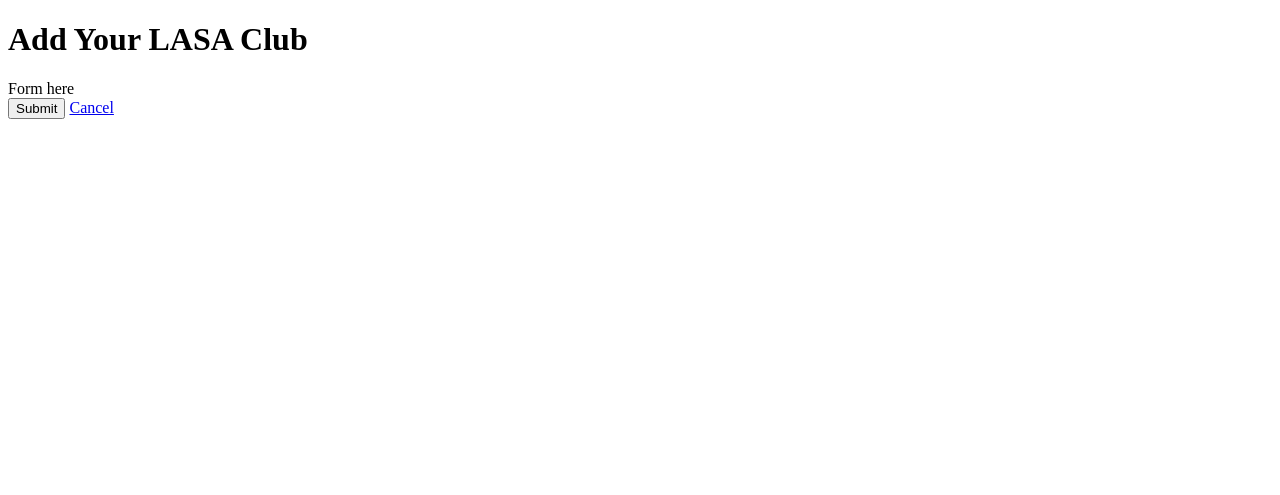
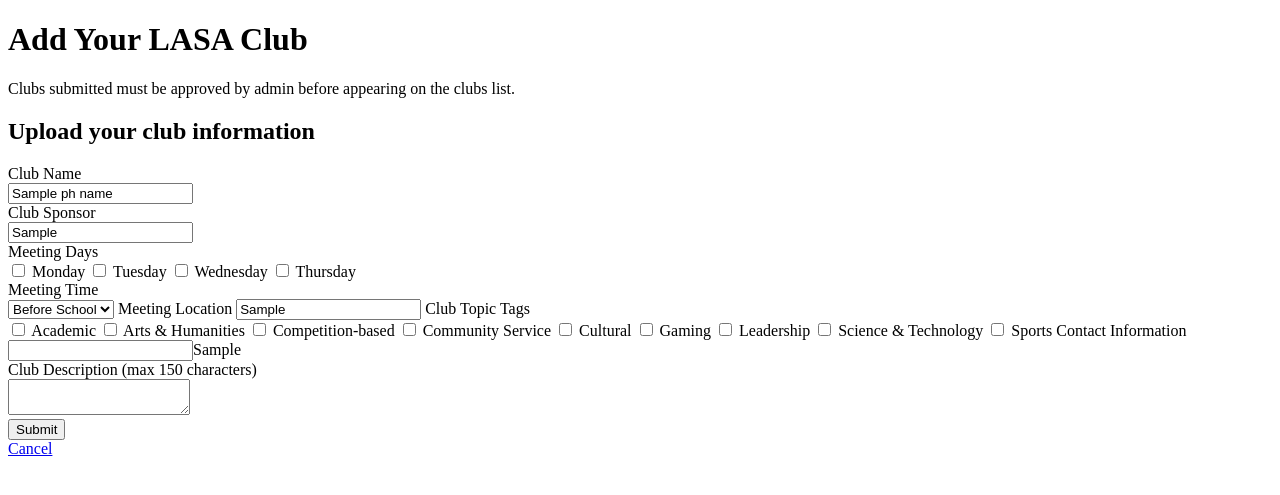
Before and after one commit to ashuie/clubs, a Flask app: template templates/addclub.html in a window 1280 px wide. Shown: the top 495 px of the page. Run offline with Flask 3, Linux system fonts and the light colour scheme; the template is opened without the code that fills it: most values are stand-ins (such as "Sample title", 1, 10 or a date in 2020).

Commit message:
Add clubs form

```diff
--- a/templates/addclub.html
+++ b/templates/addclub.html
@@ -7,10 +7,87 @@
   </head>
   <body>
     <h1 class="main-title">Add Your LASA Club</h1>
+    <p>Clubs submitted must be approved by admin before appearing on the clubs list.</p>
     <div id="content">
-      Form here
+      <h2>Upload your club information</h2>
+      <form method="post">
+        <label>
+          <div>Club Name</div>
+          <input type="text" name="name" value="{{ph_name}}">
+        </label>
+        <label>
+        <div>Club Sponsor</div>
+          <input type="text" name="name" value="{{ph_sponsor}}">
+        </label>
+        <label>
+          <div>Meeting Days</div>
+          <input type="checkbox" name="monday" value="monday">
+          <label for="monday">Monday</label>
+          <input type="checkbox" name="tuesday" value="tuesday">
+          <label for="tuesday">Tuesday</label>
+          <input type="checkbox" name="wednesday" value="wednesday">
+          <label for="wednesday">Wednesday</label>
+          <input type="checkbox" name="thursday" value="thursday">
+          <label for="thursday">Thursday</label>
+        <label>
+          <div>Meeting Time</div>
+          <select name="time">
+            <option value="beforeschool">Before School</option>
+            <option value="lunch">Lunch</option>
+            <option value="afterschool">After School</option>
+            <option value="other">Other</option>
+          </select>
+        </label>
+        <label>
+          Meeting Location
+        </label>
+            <input type="text" name="name" value="{{ph_location}}">
+        <label>
+          Club Topic Tags
+        </label>
+          <br>
+          <input type="checkbox" name="academic" value="academic">
+          <label for="academic">Academic</label>
+
+          <input type="checkbox" name="artshumanities" value="artshumanities">
+            <label for="artshumanities">Arts & Humanities</label>
+
+          <input type="checkbox" name="competitionbased" value="competitionbased">
+            <label for="competitionbased">Competition-based</label>
+
+          <input type="checkbox" name="communityservice" value="communityservice">
+          <label for="communityservice">Community Service</label>
+
+        <input type="checkbox" name="cultural" value="cultural">
+          <label for="cultural">Cultural</label>
+
+        <input type="checkbox" name="gaming" value="gaming">
+          <label for="gaming">Gaming</label>
+
+        <input type="checkbox" name="leadership" value="leadership">
+          <label for="leadership">Leadership</label>
+
+        <input type="checkbox" name="sciencetechnology" value="sciencetechnology">
+          <label for="sciencetechnology">Science & Technology</label>
+
+        <input type="checkbox" name="sports" value="sports">
+          <label for="sports">Sports</label>
+
+        <label>
+          Contact Information
+        </label>
+          <input type="text" name="content">{{ph_contact}}</input>
+        <br>
+        <label>
+          Club Description (max 150 characters)
+        </label>
+        <br>
+          <textarea name="description"></textarea>
+
+        <div class="error">{{ph_error}}</div>
+        <input type="submit">
+      </form>
     </div>
-    <input type="submit"></input>
     <a href="/">Cancel</a>
   </body>
 </html>
```
